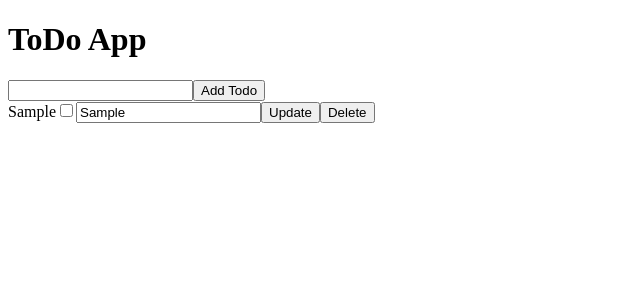
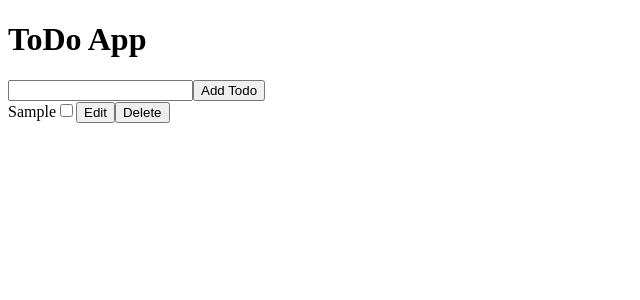
Before and after one commit to devansh-shah-11/ToDo_using_React, a React (Vite) app: page / in a window 1280 px wide. Both pictures are taken after typing "Sample" into the empty fields and a click on the button "Add Todo". Shown: the top 300 px of the page, without its empty margins (0-640 px from the left). Built offline with nearby package versions, Linux system fonts and the light colour scheme.

Commit message:
Added update functionality

```diff
--- a/src/App.jsx
+++ b/src/App.jsx
@@ -10,6 +10,7 @@ const AddTodo = ({ addTodo }) => {
     addTodo({
       text: task,
       status: false,
+      isUpdating: false,
     })
 
     setTodo('')
@@ -30,14 +31,17 @@ const AddTodo = ({ addTodo }) => {
 const Todo = ({ todo, toggleComplete, updateTodo, deleteTodo }) => {
 
   const [newTodo, setNewTodo] = useState(todo.text)
+  const [isUpdating, setIsUpdating] = useState(false)
 
   const handleUpdate = () => {
-    console.log("Updating: ", newTodo)
     updateTodo({
+      ...todo,
       text: newTodo,
+      isUpdating: false,
       status: todo.status,
-    })
-  }
+    });
+    setIsUpdating(false);
+  };
 
   const handleDelete = () => {
     console.log("Deleting: ", todo)
@@ -46,20 +50,29 @@ const Todo = ({ todo, toggleComplete, updateTodo, deleteTodo }) => {
 
   return (
     <div>
+      {!isUpdating ? (
+        <>
           <span>{todo.text}</span>
           <input
             type='checkbox'
             checked={todo.status}
             onChange={() => {
-            toggleComplete(todo)
-            console.log(`Todo ${todo.text} is now ${!todo.status}`)
-          }
-        }
+              toggleComplete(todo);
+            }}
           />
-      <input type="text" value={newTodo} onChange={(e) => setNewTodo(e.target.value)} />
-      <button onClick={handleUpdate}>Update</button>
+          <button onClick={() => setIsUpdating(true)}>Edit</button>
           <button onClick={handleDelete}>Delete</button>
-      {todo.status}
+        </>
+      ) : (
+        <>
+          <input
+            type='text'
+            value={newTodo}
+            onChange={(e) => setNewTodo(e.target.value)}
+          />
+          <button onClick={handleUpdate}>Save Changes</button>
+        </>
+      )}
     </div>
   )
 }
```
Lines whose indentation alone changed are shown as unchanged.
